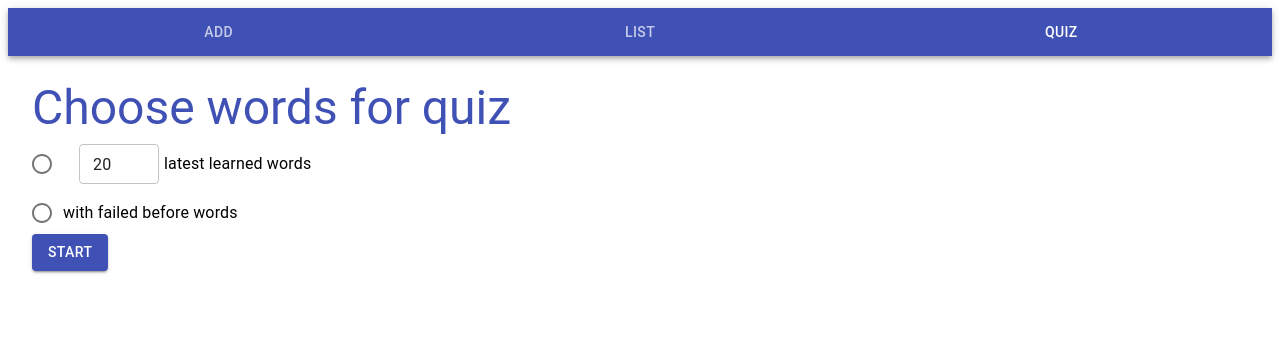
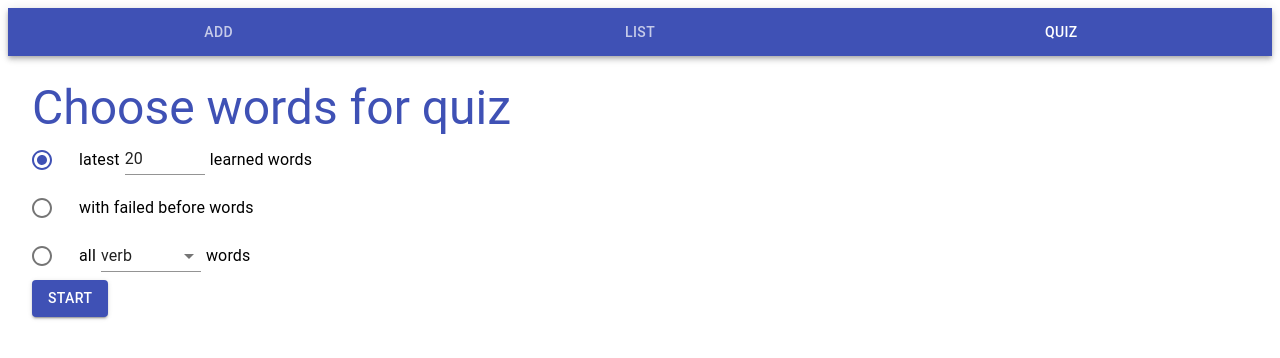
Before and after one commit to s-pogoda/eesti-helper, a React (Create React App) app in the folder eesti-site/: page / in a window 1280 px wide. Both pictures are taken after a click on the tab "QUIZ". Shown: the top 358 px of the page. Built offline with nearby package versions, Linux system fonts and the light colour scheme.

Commit message:
feat: add ability to choose quiz words by word type

```diff
--- a/eesti-site/src/components/PreQuiz.js
+++ b/eesti-site/src/components/PreQuiz.js
@@ -1,14 +1,15 @@
 import React from 'react';
-import { Box, Typography, RadioGroup, FormControlLabel, Radio, Button, TextField, ListItemText, ListItem } from '@material-ui/core';
+import { Box, Typography, RadioGroup, FormControlLabel, Radio } from '@material-ui/core';
+import { Button, TextField, ListItemText, ListItem, Select, MenuItem } from '@material-ui/core';
 
 export default function PreQuiz({ onSubmit }) {
 
-    const [state, setState] = React.useState({ limit: 20, type: "" });
+    const [state, setState] = React.useState({ limit: 20, selector: "latest", type: "tegusõna" });
 
     const handleRadioChange = React.useCallback(
         (event) => {
             const value = event.target.value;
-            setState((prev) => ({ ...prev, type: value }));
+            setState((prev) => ({ ...prev, selector: value }));
         }, [setState]
     );
 
@@ -26,30 +27,58 @@ export default function PreQuiz({ onSubmit }) {
         }, [state, onSubmit]
     );
 
+    const handleWordTypeChange = React.useCallback(
+        (event) => {
+            const value = event.target.value;
+            setState((prev) => ({ ...prev, type: value }));
+        }, [setState]);
+
     return (
         <Box>
             <Typography variant="h3" color="primary">
                 Choose words for quiz
             </Typography>
-            <RadioGroup value={state.type} onChange={handleRadioChange} defaultValue="latest">
+            <RadioGroup value={state.selector} onChange={handleRadioChange} defaultValue="latest">
                 <FormControlLabel
                     value="latest"
                     control={<Radio color="primary" />}
                     label={
                         <ListItem>
+                            <ListItemText primary="latest" />
                             <TextField
                                 value={state.limit}
                                 onChange={handleLimitChange}
                                 size="small"
                                 type="number"
-                                style={{ width: 80, marginRight: 5 }}
-                                variant="outlined"
+                                style={{ width: 80, marginRight: 5, marginLeft: 5 }}
                             />
-                            <ListItemText primary="latest learned words" />
+                            <ListItemText primary="learned words" />
                         </ListItem>
                     }
                 />
-                <FormControlLabel value="failed" control={<Radio color="primary" />} label="with failed before words" />
+                <FormControlLabel
+                    value="failed"
+                    control={<Radio color="primary" />}
+                    label={<ListItem><ListItemText primary="with failed before words" /></ListItem>}
+                />
+                <FormControlLabel
+                    value="word-type"
+                    control={<Radio color="primary" />}
+                    label={
+                        <ListItem>
+                            <ListItemText primary="all" />
+                            <Select
+                                value={state.type}
+                                onChange={handleWordTypeChange}
+                                style={{ width: 100,marginRight: 5, marginLeft: 5 }}
+                            >
+                                <MenuItem value="tegusõna">verb</MenuItem>
+                                <MenuItem value="nimisõna">noun</MenuItem>
+                                <MenuItem value="omadussõna">adjective</MenuItem>
+                            </Select>
+                            <ListItemText primary="words" />
+                        </ListItem>
+                    } />
             </RadioGroup>
             <Button variant="contained" color="primary" onClick={handleClick}>Start</Button>
         </Box>
--- a/eesti-site/src/components/QuizPage.js
+++ b/eesti-site/src/components/QuizPage.js
@@ -11,7 +11,7 @@ export default function QuizPage() {
 
     const [state, setState] = React.useState({
         event: "CONFIG",
-        reqOpts: { limit: 0, type: "" },
+        reqOpts: { limit: 0, selector: "", type: "" },
         words: [],
         answers: {},
         failed: []
@@ -20,8 +20,8 @@ export default function QuizPage() {
     React.useEffect(() => {
         async function getData() {
             try {
-                if (state.reqOpts.type) {
-                    const response = await request.find([state.reqOpts.type, state.reqOpts.limit]);
+                if (state.reqOpts.selector) {
+                    const response = await request.find([state.reqOpts.selector, state.reqOpts.limit, state.reqOpts.type]);
                     setState((prev) => ({ ...prev, event: "QUIZ", words: response.data }));
                 }
             } catch (e) {
--- a/eesti-site/src/requests/backend-request.js
+++ b/eesti-site/src/requests/backend-request.js
@@ -9,7 +9,7 @@ async function insertMany(data) {
 }
 
 async function updateTranslation(param, value) {
-    return await axios.post(url + `update-translation/${param}`, {translation: value}, {headers: contentType});
+    return await axios.post(url + `update-translation/${param}`, { translation: value }, { headers: contentType });
 }
 
 //TODO return put
@@ -23,6 +23,9 @@ async function find(opts) {
         case "all":
             filter = { sort: { _id: -1 } };
             break;
+        case "word-type":
+            query = { type: { $regex: opts[2] } };
+            break;
         case "failed":
             query = { failed: true };
             break;
@@ -31,7 +34,6 @@ async function find(opts) {
             break;
         default: break;
     }
-
     return await axios.get(url + "find", { params: { q: query, f: filter } });
 }
 
```
